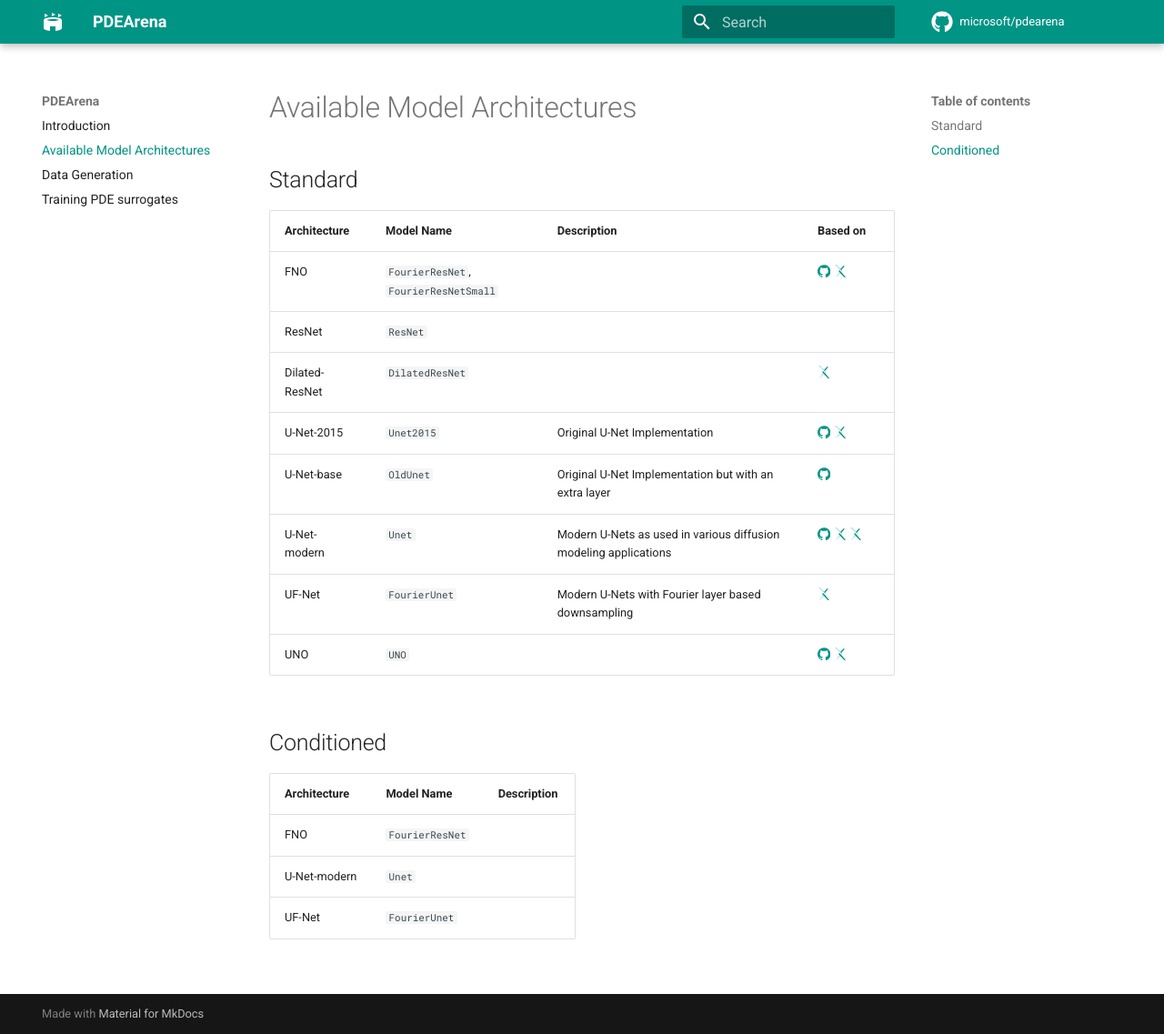
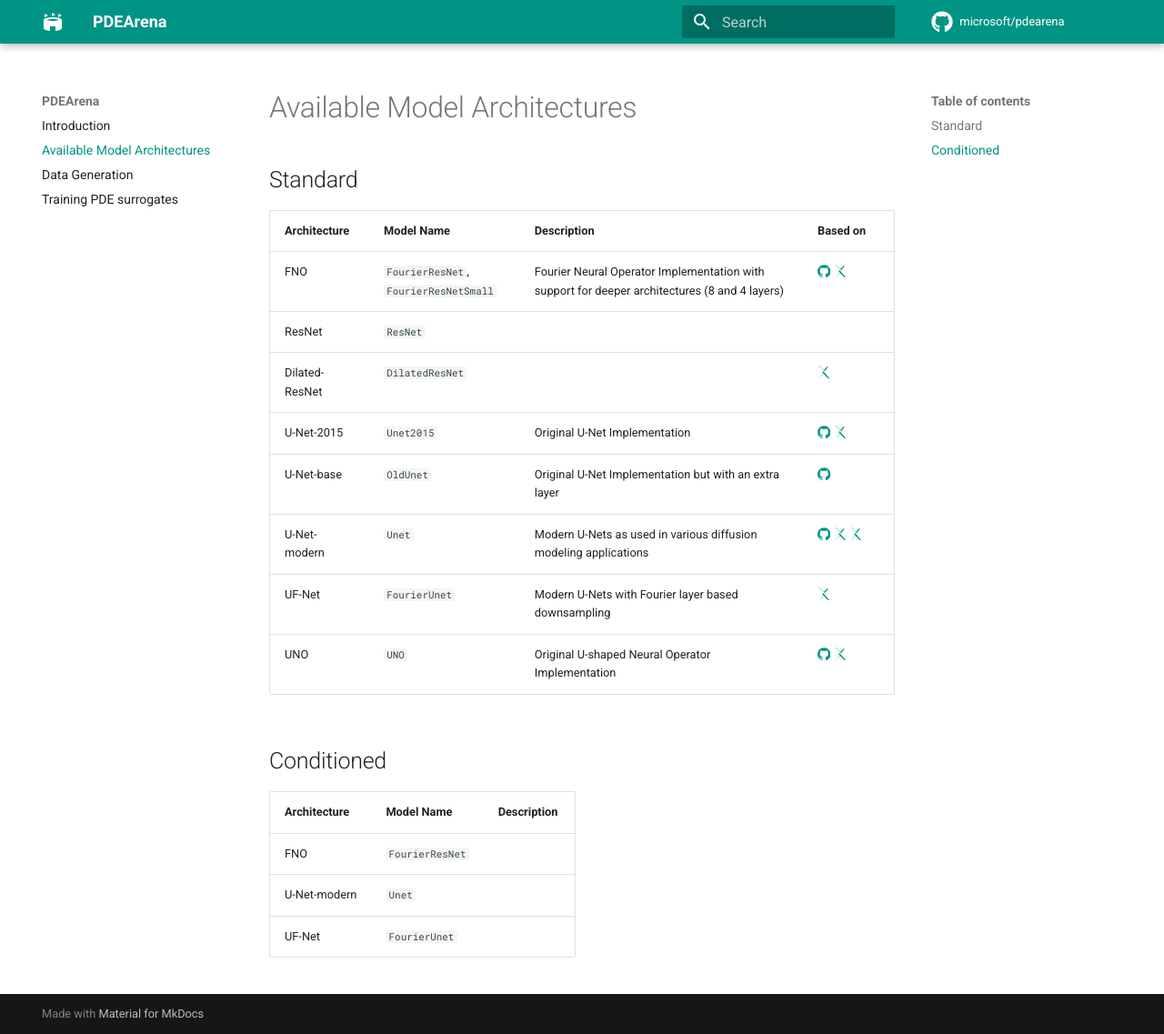
Before and after one commit to pdearena/pdearena, an MkDocs documentation site: the page built from docs/architectures.md, in a window 1280 px wide and 1137 px high. Shown: the whole window at 91% size. Built offline with MkDocs 1.6.1 and Material for MkDocs 9.7.7, drawn with Linux system fonts in a browser that asks for light colours; comment, search, counter and statistics services are not loaded.

Commit message:
more description

```diff
--- a/docs/architectures.md
+++ b/docs/architectures.md
@@ -4,14 +4,14 @@
 
 | Architecture | Model Name | Description | Based on |
 | ------------ | ---------- | ----------- | -------- |
-| FNO          |    `FourierResNet`, `FourierResNetSmall`        |             |     [:simple-github:](https://github.com/zongyi-li/fourier_neural_operator) [:simple-arxiv:](https://arxiv.org/abs/2010.08895)     |
+| FNO          |    `FourierResNet`, `FourierResNetSmall`        |   Fourier Neural Operator Implementation with support for deeper architectures (8 and 4 layers)          |     [:simple-github:](https://github.com/zongyi-li/fourier_neural_operator) [:simple-arxiv:](https://arxiv.org/abs/2010.08895)     |
 | ResNet       |    `ResNet`        |             |          |
 | Dilated-ResNet |  `DilatedResNet`         |             |    [:simple-arxiv:](https://arxiv.org/abs/2112.15275)      |
 | U-Net-2015   |  `Unet2015`          |  Original U-Net Implementation           |  [:simple-github:](https://github.com/pdebench/PDEBench/blob/main/pdebench/models/unet/unet.py)    [:simple-arxiv:](https://openreview.net/forum?id=dh_MkX0QfrK)    |
 | U-Net-base   |  `OldUnet`          |  Original U-Net Implementation but with an extra layer           |  [:simple-github:]()        |
 | U-Net-modern |  `Unet`          | Modern U-Nets as used in various diffusion modeling applications            |  [:simple-github:](https://github.com/labmlai/annotated_deep_learning_paper_implementations/blob/master/labml_nn/diffusion/ddpm/unet.py) [:simple-arxiv:](https://arxiv.org/abs/2006.11239)   [:simple-arxiv:](https://arxiv.org/abs/2102.09672)   |
 | UF-Net       |   `FourierUnet`         | Modern U-Nets with Fourier layer based downsampling            |   [:simple-arxiv:](https://arxiv.org/abs/2209.15616)       |
-| UNO          |   `UNO`         |              | [:simple-github:](https://github.com/ashiq24/UNO) [:simple-arxiv:](https://arxiv.org/abs/2204.11127)         |
+| UNO          |   `UNO`         |  Original U-shaped Neural Operator Implementation            | [:simple-github:](https://github.com/ashiq24/UNO) [:simple-arxiv:](https://arxiv.org/abs/2204.11127)         |
 
 
 ## Conditioned
```
